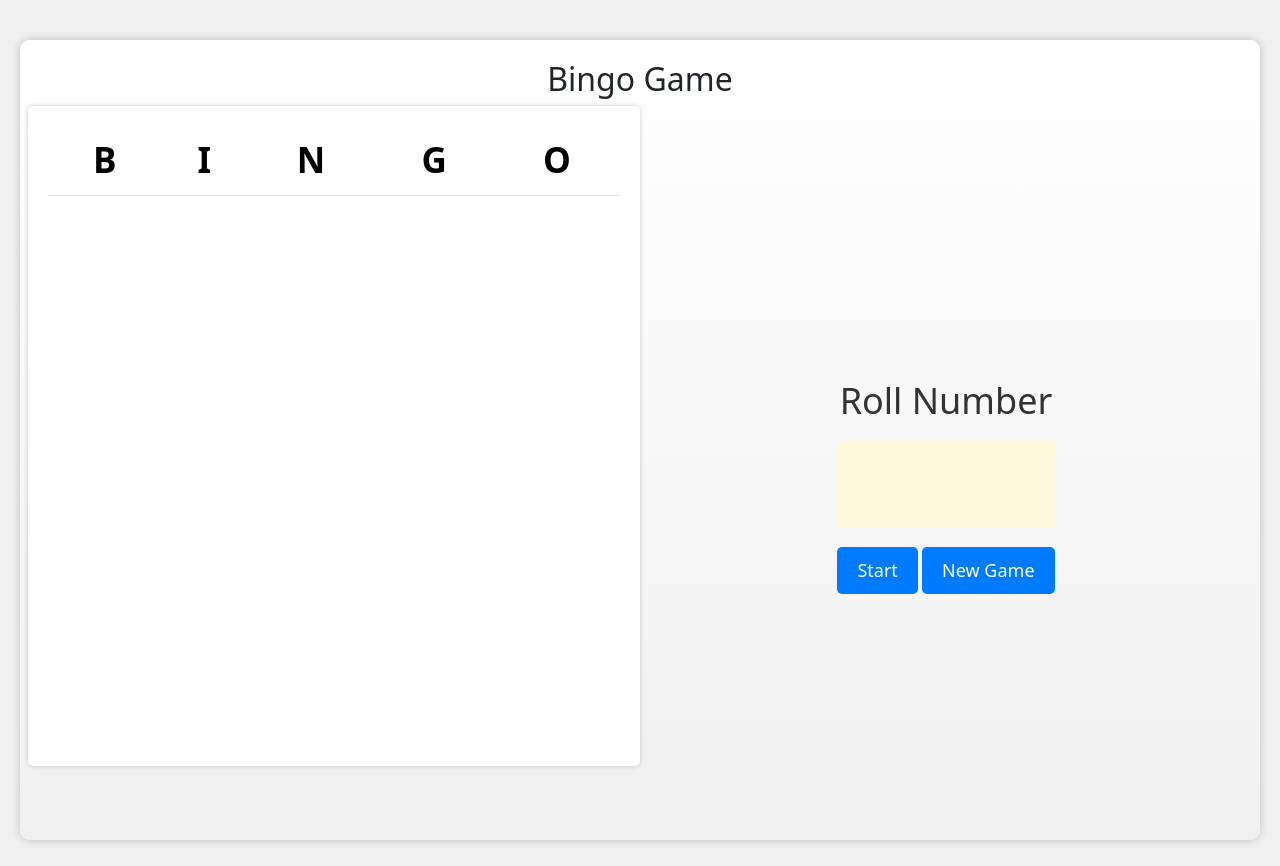
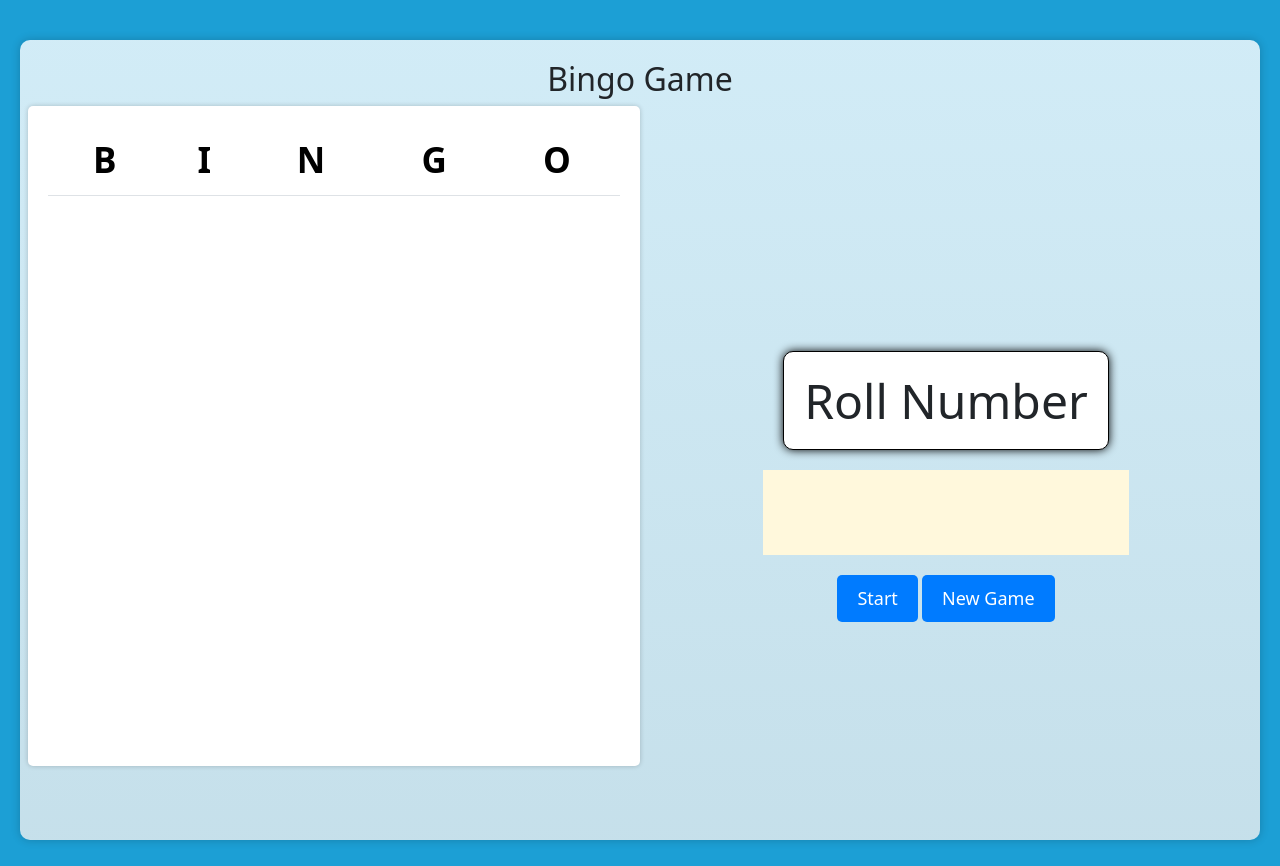
Before and after one commit to WATERMONKE3/bingo_server, a Django app: page /bingo in a window 1280 px wide. Run offline with Django 4.2, Linux system fonts and the light colour scheme; data comes from the database, SQL or seed files in the repository; both versions use the stored data as it was after the commit; lists and menus that the app fills with data are empty.

Commit message:
sdfdsfsdfsdfsdfsdfsdfdsfdsfdsf

```diff
--- a/templates/bingo.html
+++ b/templates/bingo.html
@@ -13,12 +13,12 @@
 
 <style>
     body {
-        background-color: #f0f0f0;
+        background-color: #1c9fd5;
         padding: 20px;
     }
 
     .container-fluid {
-    background: linear-gradient(to bottom, #ffffff, #f0f0f0);
+    background: linear-gradient(to bottom, rgba(255, 255, 255, 0.8), rgba(240, 240, 240, 0.8));
     border-radius: 10px;
     box-shadow: 0 0 10px rgba(0, 0, 0, 0.2);
     padding: 20px;
@@ -59,10 +59,22 @@
 
     }
 
-    h1 {
+    /* h1 {
         font-size: 36px;
         margin-bottom: 20px;
         color: #333;
+    } */
+
+    h1 {
+    font-size: 3rem;
+    margin-bottom: 20px;
+    margin-left: 20px;
+    margin-right: 20px;
+    padding: 20px;
+    border: 1px solid #000;
+    border-radius: 10px;
+    background-color: #fff;
+    box-shadow: 0 0 10px #000;
     }
 
     #number-container {
@@ -71,6 +83,7 @@
         margin-bottom: 20px;
         color: #333;
         background: cornsilk;
+
 
     }
 
```
Also changed, not shown: db.sqlite3.
